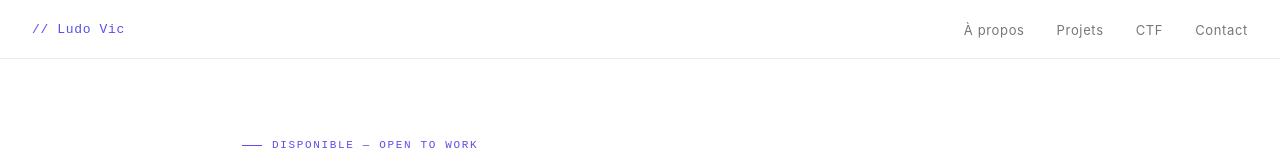
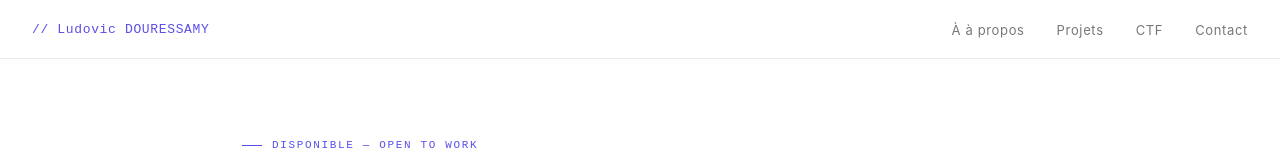
Before and after one commit to d-ludo/d-ludo.github.io, a plain HTML site: page index.html in a window 1280 px wide. Shown: the top 160 px of the page. Drawn offline with Linux system fonts and the light colour scheme.

Commit message:
Update index.html

```diff
--- a/index.html
+++ b/index.html
@@ -338,9 +338,9 @@
 <body>
 
   <nav>
-    <div class="nav-logo">// Ludo Vic</div>
+    <div class="nav-logo">// Ludovic DOURESSAMY</div>
     <ul class="nav-links">
-      <li><a href="#about">&#192; propos</a></li>
+      <li><a href="#about">&#192; à propos</a></li>
       <li><a href="#projects">Projets</a></li>
       <li><a href="#ctf">CTF</a></li>
       <li><a href="#contact">Contact</a></li>
```
